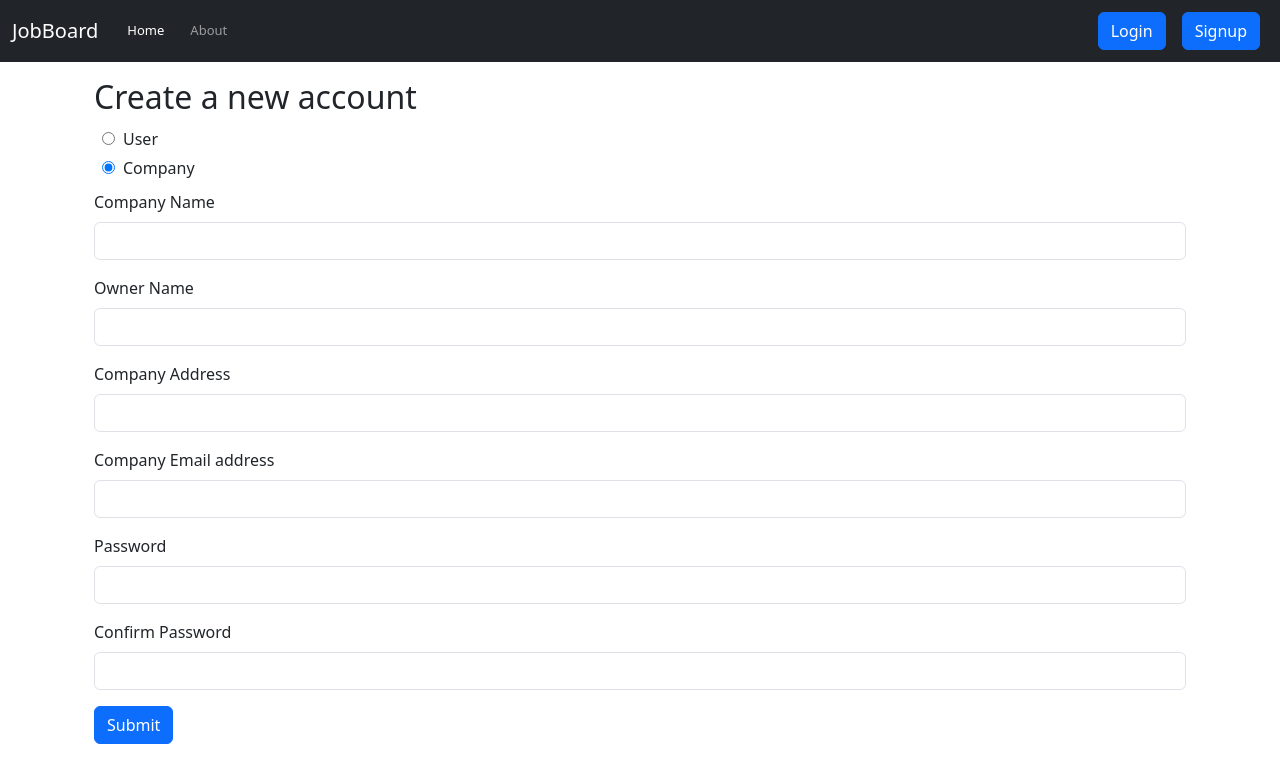
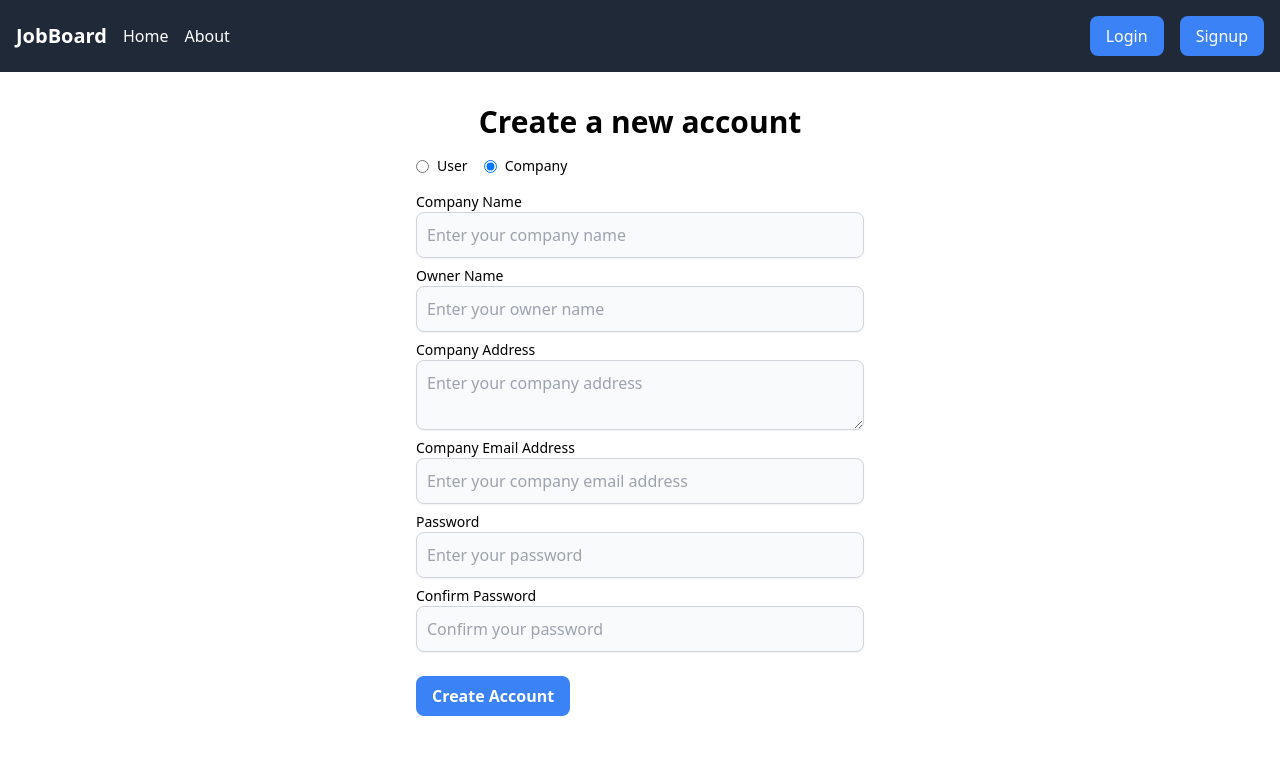
Before and after one commit to HariRaj-tech/JobBoard, a React (Create React App) app in the folder frontend/: page /signup in a window 1280 px wide. Both pictures are taken after a click on the radio button "Company". Shown: the top 782 px of the page. Built offline with nearby package versions, Linux system fonts and the light colour scheme.

Commit message:
removed bootstrap classes and used tailwind css

```diff
--- a/frontend/package.json
+++ b/frontend/package.json
@@ -35,5 +35,8 @@
       "last 1 firefox version",
       "last 1 safari version"
     ]
+  },
+  "devDependencies": {
+    "tailwindcss": "^3.4.1"
   }
 }
--- a/frontend/public/index.html
+++ b/frontend/public/index.html
@@ -14,7 +14,7 @@
     <link rel="manifest" href="%PUBLIC_URL%/manifest.json" />
 
     <title>Job board</title>
-    <link href="https://cdn.jsdelivr.net/npm/bootstrap@5.3.2/dist/css/bootstrap.min.css" rel="stylesheet" integrity="sha384-T3c6CoIi6uLrA9TneNEoa7RxnatzjcDSCmG1MXxSR1GAsXEV/Dwwykc2MPK8M2HN" crossorigin="anonymous">
+    <!-- <link href="https://cdn.jsdelivr.net/npm/bootstrap@5.3.2/dist/css/bootstrap.min.css" rel="stylesheet" integrity="sha384-T3c6CoIi6uLrA9TneNEoa7RxnatzjcDSCmG1MXxSR1GAsXEV/Dwwykc2MPK8M2HN" crossorigin="anonymous"> -->
     <link
       rel="stylesheet"
       href="https://cdnjs.cloudflare.com/ajax/libs/font-awesome/6.5.1/css/all.min.css"
@@ -26,6 +26,6 @@
   <body>
     <noscript>You need to enable JavaScript to run this app.</noscript>
     <div id="root"></div>
-    <script src="https://cdn.jsdelivr.net/npm/bootstrap@5.3.2/dist/js/bootstrap.bundle.min.js" integrity="sha384-C6RzsynM9kWDrMNeT87bh95OGNyZPhcTNXj1NW7RuBCsyN/o0jlpcV8Qyq46cDfL" crossorigin="anonymous"></script>
+    <!-- <script src="https://cdn.jsdelivr.net/npm/bootstrap@5.3.2/dist/js/bootstrap.bundle.min.js" integrity="sha384-C6RzsynM9kWDrMNeT87bh95OGNyZPhcTNXj1NW7RuBCsyN/o0jlpcV8Qyq46cDfL" crossorigin="anonymous"></script> -->
   </body>
 </html>
--- a/frontend/src/App.css
+++ b/frontend/src/App.css
@@ -3,20 +3,3 @@
     padding: 0;
 
 }
-
-.card{
-    background-color: #CDFADB;
-    width: 18rem;
-    border-radius: 5%;
-}
-
-.card:hover{
-    transform: scale(1.05);
-    background-color: #A1EEBD;
-    /* cursor: pointer; */
-}
-
-li{
-    font-size: 13px;
-    padding: 5px;
-}
--- a/frontend/src/components/Jobcard.js
+++ b/frontend/src/components/Jobcard.js
@@ -1,33 +1,37 @@
 import React from 'react'
 import image from '../images.jpeg'
+import { Link } from 'react-router-dom'
 
 
 export default function Jobcard() {
     return (
-        <div className="card" >
-            <div className="card-body" >
-                <div className='container' >
-                    <img src={image} className="card-img-top" alt="..." style={{ width: '60px', height: '60px', borderRadius: '5%' }} />
-                    <div className='mx-3 my-2 d-inline-block'  >
-                        <h5 className="card-title"  >Jman group</h5>
-                        <h6 className="card-subtitle my-2 text-body-secondary"><i className="fa-solid fa-location-dot" /> Chennai</h6>
-                    </div>
+
+        <div className="container mx-auto p-2 w-80 border-black border-2 bg-[#CDFADB] rounded-xl hover:scale-105 hover:bg-[#A1EEBD]">
+            <div className="flex items-center justify-start mb-4">
+                <img src={image} alt=".." className="object-contain w-14 h-15 border-2 rounded-xl" />
+                <div className='mx-8'>
+                    <p className="text-2xl font-bold text-black">Jman group</p>
+                    <p className="text-sm text-gray-500 "><i className="fa-solid fa-location-dot mr-2" />Chennai, India</p>
                 </div>
-                <h5 className='my-2'>Full Stack developer</h5>
-
-                <p className="card-subtitle text-body-secondary"><i className="fa-solid fa-briefcase" /> Fulltime</p>
-                <p className="card-text">JMAN is a “best of” consulting organisation, taking the best of specific disciplines and industries to deliver a unique offering that is fast, smart and useful to our client partners.</p>
-                <ul className="list-inline" >
-                    <li className="list-inline-item" style={{ border: '1px solid gray', borderRadius: '10%', backgroundColor: '#E1F0DA' }}>React js</li>
-                    <li className="list-inline-item" style={{ border: '1px solid gray', borderRadius: '10%', backgroundColor: '#E1F0DA' }}>Node js</li>
-                    <li className="list-inline-item" style={{ border: '1px solid gray', borderRadius: '10%', backgroundColor: '#E1F0DA' }}>System design</li>
-                </ul>
-                <div className='d-flex justify-content-between'>
-                    <h5><i className="fa-solid fa-indian-rupee-sign" /> 5L</h5>
-                    <a className='btn btn-primary mx-3'>Apply Now</a>
-                </div>
-
+            </div>
+            <div className="mb-4">
+                <h5 className="text-xl font-bold text-black">Full Stack developer</h5>
+                <div className="text-sm text-gray-500"><i className="fa-solid fa-briefcase mr-2" />Fulltime</div>
+            </div>
+            <div className="mb-4">
+                <p className="text-gray-700">JMAN is a “best of” consulting organisation, taking the best of specific disciplines and industries to deliver a unique offering that is fast, smart and useful to our client partners.</p>
+            </div>
+            <div className="mb-4">
+                {/* <span className="inline-block mr-2 text-sm text-gray-500">Skills:</span> */}
+                <span className="inline-block bg-gray-200 p-1 rounded text-xs text-gray-500 mr-2">React js</span>
+                <span className="inline-block bg-gray-200 p-1 rounded text-xs text-gray-500 mr-2">Node js</span>
+                <span className="inline-block bg-gray-200 p-1 rounded text-xs text-gray-500">Python</span>
+            </div>
+            <div className="flex justify-start">
+                <span className="text-2xl font-bold text-black"><i className="fa-solid fa-indian-rupee-sign mr-2" />5L</span>
+                <Link to="/jobid" className="inline-block mx-auto px-4 py-2 bg-blue-500 text-white font-bold text-center rounded">Apply Now</Link>
             </div>
         </div>
+
     )
 }
--- a/frontend/src/components/Login.js
+++ b/frontend/src/components/Login.js
@@ -9,52 +9,90 @@ export default function Login() {
     }
 
     return (
-        <div className='container mt-4 login-class'>
-            <h2>Login</h2>
 
-            <div >
+        <div className="container mx-auto px-4 py-8">
+            <div className="max-w-md mx-auto">
+                <h2 className="text-3xl font-bold text-center mb-4">Login</h2>
+                <form className="space-y-4">
+                    <div className="flex items-center mb-2">
                         <input
-                    className='mx-2 my-2'
                             type="radio"
                             id="user"
                             name="role"
                             value="user"
                             checked={role === 'user'}
                             onChange={handleRoleChange}
+                            className="mr-2"
                         />
-                <label htmlFor="user">User</label>
-            </div>
-            <div>
+                        <label htmlFor="user" className="text-sm font-medium">User</label>
                         <input
-                    className='mx-2 my-2'
                             type="radio"
                             id="company"
                             name="role"
                             value="company"
                             checked={role === 'company'}
                             onChange={handleRoleChange}
+                            className="ml-4 mr-2"
                         />
-                <label htmlFor="company">Company</label>
+                        <label htmlFor="company" className="text-sm font-medium">Company</label>
                     </div>
-
-            <form className='my-2'>
-
-                {role === 'user' ? (<div className="mb-3">
-                    <label htmlFor="email" className="form-label">User Email address</label>
-                    <input type="email" className="form-control" id="email" name="email" />
-                </div>) :
-
-                    (<div className="mb-3">
-                        <label htmlFor="email" className="form-label">Company Email address</label>
-                        <input type="email" className="form-control" id="email" name="email" />
-                    </div>)}
-
-                <div className="mb-3">
-                    <label htmlFor="password" className="form-label">Password</label>
-                    <input type="password" className="form-control" name="password" id="password" />
+                    {role === 'user' && (
+                        <div>
+                            <div className="mb-2">
+                                <label htmlFor="userEmail" className="block text-sm font-medium">
+                                    Email address
+                                </label>
+                                <input
+                                    type="email"
+                                    id="userEmail"
+                                    placeholder="Enter your email address"
+                                    className="shadow-sm bg-gray-50 border border-gray-300 text-gray-900 rounded-lg block w-full p-2.5"
+                                />
                             </div>
-                <button type="submit" className="btn btn-primary">Submit</button>
+                            <div className="mb-2">
+                                <label htmlFor="userPassword" className="block text-sm font-medium">
+                                    Password
+                                </label>
+                                <input
+                                    type="password"
+                                    id="userPassword"
+                                    placeholder="Enter your password"
+                                    className="shadow-sm bg-gray-50 border border-gray-300 text-gray-900 rounded-lg block w-full p-2.5"
+                                />
+                            </div>
+                        </div>
+                    )}
+                    {role === 'company' && (
+                        <div>
+                            <div className="mb-2">
+                                <label htmlFor="companyEmail" className="block text-sm font-medium">
+                                    Company email address
+                                </label>
+                                <input
+                                    type="email"
+                                    id="companyEmail"
+                                    placeholder="Enter your company email address"
+                                    className="shadow-sm bg-gray-50 border border-gray-300 text-gray-900 rounded-lg block w-full p-2.5"
+                                />
+                            </div>
+                            <div className="mb-2">
+                                <label htmlFor="companyPassword" className="block text-sm font-medium">
+                                    Password
+                                </label>
+                                <input
+                                    type="password"
+                                    id="companyPassword"
+                                    placeholder="Enter your password"
+                                    className="shadow-sm bg-gray-50 border border-gray-300 text-gray-900 rounded-lg block w-full p-2.5"
+                                />
+                            </div>
+                        </div>
+                    )}
+                    <button type="submit" className="inline-flex items-center px-4 py-2 bg-blue-500 text-white font-bold rounded-lg hover:bg-blue-700 focus:ring-4 focus:outline-none focus:ring-blue-300">
+                        Sign in
+                    </button>
                 </form>
+            </div>
         </div>
     )
 }
--- a/frontend/src/components/Navbar.js
+++ b/frontend/src/components/Navbar.js
@@ -3,25 +3,18 @@ import { Link } from 'react-router-dom'
 
 export default function Navbar() {
   return (
-    <nav className="navbar navbar-expand-lg navbar-dark bg-dark">
-      <div className="container-fluid">
-        <Link className="navbar-brand" to="/home">JobBoard</Link>
-        <button className="navbar-toggler" type="button" data-bs-toggle="collapse" data-bs-target="#navbarSupportedContent" aria-controls="navbarSupportedContent" aria-expanded="false" aria-label="Toggle navigation">
-          <span className="navbar-toggler-icon"></span>
-        </button>
-        <div className="collapse navbar-collapse" id="navbarSupportedContent">
-          <ul className="navbar-nav me-auto mb-2 mb-lg-0">
-            <li className="nav-item">
-              <Link className="nav-link active" aria-current="page" to="/home">Home</Link>
-            </li>
-            <li className="nav-item">
-              <Link className="nav-link" to="/">About</Link>
-            </li>
-          </ul>
-          <form className="d-flex">
-            <Link className="btn btn-primary mx-2" type="submit" to="/login">Login</Link>
-            <Link className="btn btn-primary mx-2" type="submit" to="/signup">Signup</Link>
-          </form>
+    <nav className="bg-gray-800">
+      <div className="container mx-auto px-4 flex items-center justify-between py-4">
+
+        <div className="flex items-center space-x-4">
+          <Link to="/home" className="text-white text-xl font-bold">JobBoard</Link>
+          <Link to="/home" className="text-white text-base hover:text-gray-200">Home</Link>
+          <Link to="/about" className="text-white text-base hover:text-gray-200">About</Link>
+        </div>
+
+        <div className="flex items-center space-x-4">
+          <Link to="/login" className="bg-blue-500 text-white px-4 py-2 rounded-lg hover:bg-blue-700">Login</Link>
+          <Link to="/signup" className="bg-blue-500 text-white px-4 py-2 rounded-lg hover:bg-blue-700">Signup</Link>
         </div>
       </div>
     </nav>
--- a/frontend/src/components/Signup.js
+++ b/frontend/src/components/Signup.js
@@ -9,82 +9,162 @@ export default function Signup() {
     }
 
     return (
-        <div className='container mt-3'>
-            <h2>Create a new account</h2>
-            <div >
+
+        <div className="container mx-auto px-4 py-8">
+            <div className="max-w-md mx-auto">
+                <h2 className="text-3xl font-bold text-center mb-4">Create a new account</h2>
+                <form className="space-y-4">
+                    <div className="flex items-center mb-2">
                         <input
-                    className='mx-2 my-2'
                             type="radio"
                             id="user"
                             name="role"
                             value="user"
                             checked={role === 'user'}
                             onChange={handleRoleChange}
+                            className="mr-2"
                         />
-                <label htmlFor="user">User</label>
-            </div>
-            <div>
+                        <label htmlFor="user" className="text-sm font-medium">User</label>
                         <input
-                    className='mx-2 my-2'
                             type="radio"
                             id="company"
                             name="role"
                             value="company"
                             checked={role === 'company'}
                             onChange={handleRoleChange}
+                            className="ml-4 mr-2"
                         />
-                <label htmlFor="company">Company</label>
+                        <label htmlFor="company" className="text-sm font-medium">Company</label>
+                    </div>
+                    {role === 'user' && (
+                        <div>
+                            <div className="mb-2">
+                                <label htmlFor="userName" className="block text-sm font-medium">
+                                    Name
+                                </label>
+                                <input
+                                    type="text"
+                                    id="userName"
+                                    placeholder="Enter your first name"
+                                    className="shadow-sm bg-gray-50 border border-gray-300 text-gray-900 rounded-lg block w-full p-2.5"
+                                />
                             </div>
 
-            <form className='my-2'>
+                            <div className="mb-2">
+                                <label htmlFor="userEmail" className="block text-sm font-medium">
+                                    Email address
+                                </label>
+                                <input
+                                    type="email"
+                                    id="userEmail"
+                                    placeholder="Enter your email address"
+                                    className="shadow-sm bg-gray-50 border border-gray-300 text-gray-900 rounded-lg block w-full p-2.5"
+                                />
+                            </div>
+                            <div className="mb-2">
+                                <label htmlFor="userPassword" className="block text-sm font-medium">
+                                    Password
+                                </label>
+                                <input
+                                    type="password"
+                                    id="userPassword"
+                                    placeholder="Enter your password"
+                                    className="shadow-sm bg-gray-50 border border-gray-300 text-gray-900 rounded-lg block w-full p-2.5"
+                                />
+                            </div>
+                            <div className="mb-2">
+                                <label htmlFor="userConfirmPassword" className="block text-sm font-medium">
+                                    Confirm Password
+                                </label>
+                                <input
+                                    type="password"
+                                    id="userConfirmPassword"
+                                    placeholder="Confirm your password"
+                                    className="shadow-sm bg-gray-50 border border-gray-300 text-gray-900 rounded-lg block w-full p-2.5"
+                                />
+                            </div>
+                        </div>
+                    )}
 
-
-                {role === 'user' ? <><div className="mb-3">
-                    <label htmlFor="name" className="form-label">Name</label>
-                    <input type="text" className="form-control" id="name" name="name" />
+                    {role === 'company' && (
+                        <div>
+                            <div className="mb-2">
+                                <label htmlFor="companyName" className="block text-sm font-medium">
+                                    Company Name
+                                </label>
+                                <input
+                                    type="text"
+                                    id="companyName"
+                                    placeholder="Enter your company name"
+                                    className="shadow-sm bg-gray-50 border border-gray-300 text-gray-900 rounded-lg block w-full p-2.5"
+                                />
                             </div>
-                    <div className="mb-3">
-                        <label htmlFor="email" className="form-label">User Email address</label>
-                        <input type="email" className="form-control" id="email" name="email" />
+                            <div className="mb-2">
+                                <label htmlFor="ownerName" className="block text-sm font-medium">
+                                    Owner Name
+                                </label>
+                                <input
+                                    type="text"
+                                    id="ownerName"
+                                    placeholder="Enter your owner name"
+                                    className="shadow-sm bg-gray-50 border border-gray-300 text-gray-900 rounded-lg block w-full p-2.5"
+                                />
                             </div>
-                    <div className="mb-3">
-                        <label htmlFor="password" className="form-label">Password</label>
-                        <input type="password" className="form-control" name="password" id="password" minLength={5} requried />
+                            <div className="mb-2">
+                                <label htmlFor="companyAddress" className="block text-sm font-medium">
+                                    Company Address
+                                </label>
+                                <textarea
+                                    type="text"
+                                    id="companyAddress"
+                                    placeholder="Enter your company address"
+                                    className="shadow-sm bg-gray-50 border border-gray-300 text-gray-900 rounded-lg block w-full p-2.5"
+                                />
                             </div>
-                    <div className="mb-3">
-                        <label htmlFor="cpassword" className="form-label">Confirm Password</label>
-                        <input type="password" className="form-control" name="cpassword" id="cpassword" minLength={5} requried />
-                    </div></> :
-
-                    <><div className="mb-3">
-                        <label htmlFor="name" className="form-label">Company Name</label>
-                        <input type="text" className="form-control" id="name" name="name" />
+                            <div className="mb-2">
+                                <label htmlFor="companyEmail" className="block text-sm font-medium">
+                                    Company Email Address
+                                </label>
+                                <input
+                                    type="email"
+                                    id="companyEmail"
+                                    placeholder="Enter your company email address"
+                                    className="shadow-sm bg-gray-50 border border-gray-300 text-gray-900 rounded-lg block w-full p-2.5"
+                                />
                             </div>
-                        <div className="mb-3">
-                            <label htmlFor="ownerName" className="form-label">Owner Name</label>
-                            <input type="text" className="form-control" id="ownerName" name="ownerName" />
+                            <div className="mb-2">
+                                <label htmlFor="companyPassword" className="block text-sm font-medium">
+                                    Password
+                                </label>
+                                <input
+                                    type="password"
+                                    id="companyPassword"
+                                    placeholder="Enter your password"
+                                    className="shadow-sm bg-gray-50 border border-gray-300 text-gray-900 rounded-lg block w-full p-2.5"
+                                />
                             </div>
-                        <div className="mb-3">
-                            <label htmlFor="address" className="form-label">Company Address</label>
-                            <input type="text" className="form-control" id="address" name="address" />
+                            <div className="mb-2">
+                                <label
+                                    htmlFor="companyConfirmPassword"
+                                    className="block text-sm font-medium"
+                                >
+                                    Confirm Password
+                                </label>
+                                <input
+                                    type="password"
+                                    id="companyConfirmPassword"
+                                    placeholder="Confirm your password"
+                                    className="shadow-sm bg-gray-50 border border-gray-300 text-gray-900 rounded-lg block w-full p-2.5"
+                                />
                             </div>
-                        <div className="mb-3">
-                            <label htmlFor="email" className="form-label">Company Email address</label>
-                            <input type="email" className="form-control" id="email" name="email" />
                         </div>
-                        <div className="mb-3">
-                            <label htmlFor="password" className="form-label">Password</label>
-                            <input type="password" className="form-control" name="password" id="password" minLength={5} requried />
-                        </div>
-                        <div className="mb-3">
-                            <label htmlFor="cpassword" className="form-label">Confirm Password</label>
-                            <input type="password" className="form-control" name="cpassword" id="cpassword" minLength={5} requried />
-                        </div>
-                    </>}
-
-
-                <button type="submit" className="btn btn-primary">Submit</button>
+                    )}
+                    <button type="submit" className="inline-flex items-center px-4 py-2 bg-blue-500 text-white font-bold rounded-lg hover:bg-blue-700 focus:ring-4 focus:outline-none focus:ring-blue-300">
+                        Create Account
+                    </button>
                 </form>
             </div>
+        </div>
+
     )
 }
--- a/frontend/src/index.css
+++ b/frontend/src/index.css
@@ -0,0 +1,3 @@
+@tailwind base;
+@tailwind components;
+@tailwind utilities;
--- /dev/null
+++ b/frontend/tailwind.config.js
@@ -0,0 +1,10 @@
+/** @type {import('tailwindcss').Config} */
+module.exports = {
+  content: [
+    "./src/**/*.{js,jsx,ts,tsx}",
+  ],
+  theme: {
+    extend: {},
+  },
+  plugins: [],
+}
```
Also changed, not shown: frontend/src/components/Home.js (+14 -14 lines), frontend/src/Jobs-image.png (added), 1 other file (tests, documents, lock files or other folders). Lines whose indentation alone changed are shown as unchanged.
